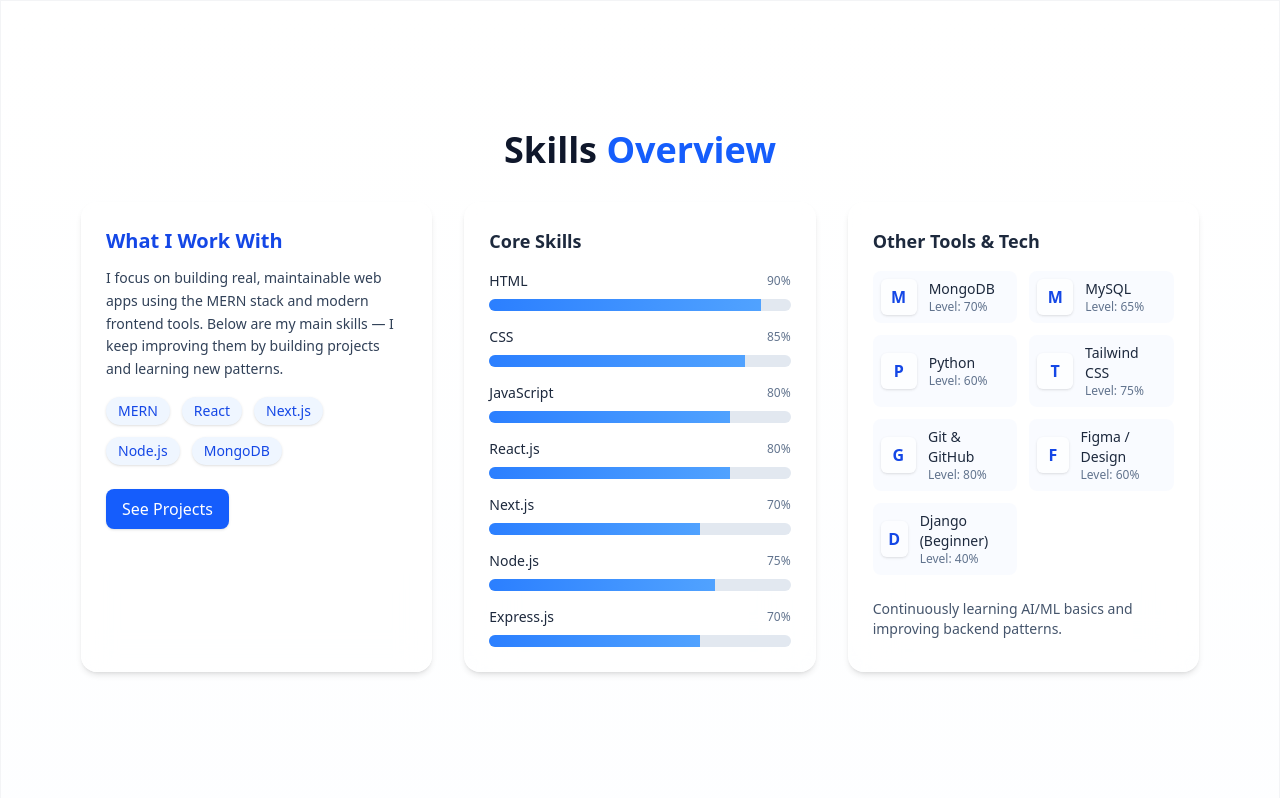
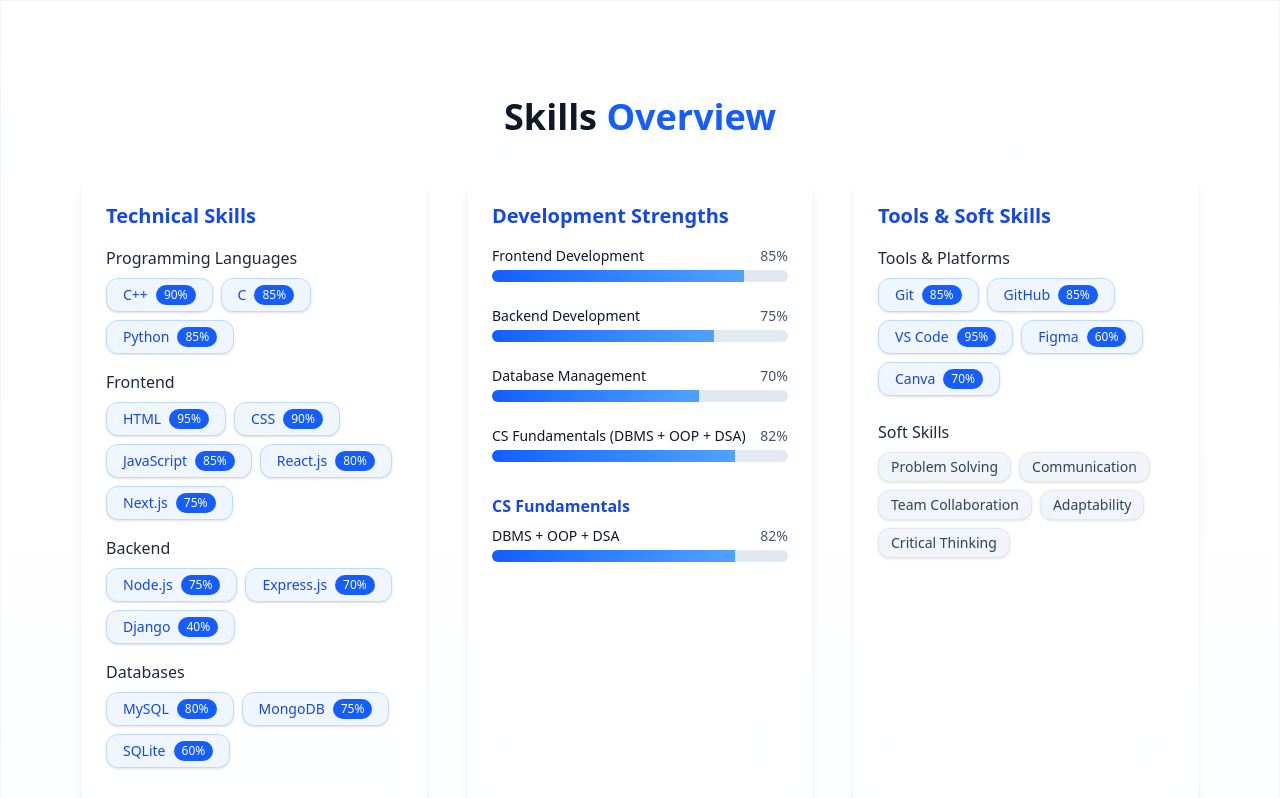
Before and after one commit to abhi1913ek-79ri/portfolio, a Next.js app: page / in a window 1280 px wide. Shown: the part 1600-2398 px from the top of the page. Built offline with nearby package versions, Linux system fonts and the light colour scheme.

Commit message:
feat: contact, footer m, finlaise

```diff
--- a/app/components/About/About.jsx
+++ b/app/components/About/About.jsx
@@ -14,7 +14,7 @@ export default function About() {
     items-center
     px-6 md:px-20
     md:pt-0
-    pt-10
+    py-20
 
 
   "
@@ -25,6 +25,7 @@ export default function About() {
         whileInView={{ opacity: 1, y: 0 }}
         transition={{ duration: 0.4 }}
         className="text-4xl font-bold text-slate-900 text-center mb-12"
+        id="about"
       >
         About <span className="text-blue-600">Me</span>
       </motion.h2>
--- a/app/components/Footer/Footer.jsx
+++ b/app/components/Footer/Footer.jsx
@@ -1,11 +1,126 @@
-import styles from "./Footer.module.css";
+"use client";
+import { motion } from "framer-motion";
+import { Github, Linkedin, Mail } from "lucide-react";
+import Link from "next/link";
 
-function Footer() {
+export default function Footer() {
   return (
-    <>
-      <div className={styles.head}>Footer</div>
-    </>
+    <footer className="relative w-full bg-gradient-to-b from-white via-blue-50/20 to-blue-100/40 pt-20 pb-10 mt-20 overflow-hidden">
+
+      {/* BACKGROUND WAVES */}
+      <div className="absolute inset-0 opacity-30 pointer-events-none">
+        <motion.div
+          className="absolute w-[180%] h-40 bg-blue-500/20 rounded-full blur-3xl top-10 left-[-40%]"
+          animate={{ y: [0, 20, 0] }}
+          transition={{ duration: 6, repeat: Infinity }}
+        />
+        <motion.div
+          className="absolute w-[160%] h-32 bg-blue-400/20 rounded-full blur-3xl bottom-10 left-[-30%]"
+          animate={{ y: [20, 0, 20] }}
+          transition={{ duration: 7, repeat: Infinity }}
+        />
+      </div>
+
+      {/* MAIN FOOTER CONTENT */}
+      <div className="relative z-10 max-w-7xl mx-auto px-6 md:px-12 grid grid-cols-1 md:grid-cols-3 gap-10">
+
+        {/* LEFT COLUMN */}
+        <motion.div
+          initial={{ opacity: 0, x: -20 }}
+          whileInView={{ opacity: 1, x: 0 }}
+          transition={{ duration: 0.5 }}
+        >
+          <h2 className="text-2xl font-bold text-blue-700">Abhishek Giri</h2>
+          <p className="text-slate-700 mt-3 leading-relaxed">
+            Passionate about building beautiful, functional and interactive web experiences.
+            Always learning. Always improving. 🚀
+          </p>
+
+          {/* SOCIAL ICONS */}
+          <div className="flex gap-4 mt-6">
+            <motion.a
+              whileHover={{ scale: 1.15 }}
+              href="https://github.com/abhi1913ek-79ri"
+              target="_blank"
+              className="p-2 rounded-full bg-white/60 backdrop-blur border border-blue-200 shadow hover:shadow-blue-300 hover:bg-blue-600 hover:text-white transition"
+            >
+              <Github size={22} />
+            </motion.a>
+
+            <motion.a
+              whileHover={{ scale: 1.15 }}
+              href="https://linkedin.com/in/abhishek-kumar-giri-abhi1913ek-79ri"
+              target="_blank"
+              className="p-2 rounded-full bg-white/60 backdrop-blur border border-blue-200 shadow hover:shadow-blue-300 hover:bg-blue-600 hover:text-white transition"
+            >
+              <Linkedin size={22} />
+            </motion.a>
+
+            <motion.a
+              whileHover={{ scale: 1.15 }}
+              href="mailto:abhishek@example.com"
+              className="p-2 rounded-full bg-white/60 backdrop-blur border border-blue-200 shadow hover:shadow-blue-300 hover:bg-blue-600 hover:text-white transition"
+            >
+              <Mail size={22} />
+            </motion.a>
+          </div>
+        </motion.div>
+
+        {/* CENTER COLUMN */}
+        <motion.div
+          initial={{ opacity: 0, y: 20 }}
+          whileInView={{ opacity: 1, y: 0 }}
+          transition={{ duration: 0.5 }}
+          className="flex flex-col"
+        >
+          <h3 className="text-xl font-semibold text-blue-700 mb-3">Quick Links</h3>
+
+          <div className="flex flex-col gap-3 text-slate-700 text-sm">
+            {[
+              { label: "Home", href: "#hero" },
+              { label: "About", href: "#about" },
+              { label: "Skills", href: "#skills" },
+              { label: "Projects", href: "#projects" },
+              { label: "Contact", href: "#contact" },
+            ].map((item) => (
+              <motion.a
+                key={item.label}
+                href={item.href}
+                whileHover={{ x: 6, color: "#2563eb" }}
+                className="transition cursor-pointer"
+              >
+                → {item.label}
+              </motion.a>
+            ))}
+          </div>
+        </motion.div>
+
+        {/* RIGHT COLUMN */}
+        <motion.div
+          initial={{ opacity: 0, x: 20 }}
+          whileInView={{ opacity: 1, x: 0 }}
+          transition={{ duration: 0.5 }}
+          className="flex flex-col"
+        >
+          <h3 className="text-xl font-semibold text-blue-700 mb-3">Let's Work Together</h3>
+          <p className="text-slate-700 text-sm mb-4">
+            Open for internships, collaborations and interesting development work.
+            Drop a message anytime!
+          </p>
+
+          <Link
+            href="#contact"
+            className="inline-block px-5 py-2 rounded-lg bg-blue-600 text-white shadow hover:scale-105 transition"
+          >
+            Contact Me
+          </Link>
+        </motion.div>
+      </div>
+
+      {/* COPYRIGHT LINE */}
+      <div className="relative z-10 mt-12 pt-6 border-t border-blue-200/40 text-center text-sm text-slate-600">
+        © {new Date().getFullYear()} Abhishek Kumar Giri — All Rights Reserved.
+      </div>
+    </footer>
   );
 }
-
-export default Footer;
--- a/app/components/Hero/Hero.jsx
+++ b/app/components/Hero/Hero.jsx
@@ -5,7 +5,7 @@ import Link from "next/link";
 
 export default function Hero() {
   return (
-    <section className="md:pt-0 flex flex-col md:flex-row justify-center items-center gap-10 px-6 md:px-20">
+    <section className="md:pt-0 pt-24 flex flex-col md:flex-row justify-center items-center gap-10 px-6 md:px-20">
       {/* LEFT TEXT CONTENT */}
       <div className="flex flex-col items-center md:items-start text-center md:text-left max-w-lg">
         <p className="text-blue-600 font-semibold tracking-wide mb-2 text-xl">
@@ -56,10 +56,10 @@ export default function Hero() {
 
       {/* RIGHT IMAGE */}
       {/* Image + Blob Wrapper */}
-      <div className="relative flex items-center justify-center w-64 h-64 md:w-80 md:h-80 mx-auto">
+      <div className="relative flex items-center justify-center max-md:w-85 max-md:h-85 md:w-80 h-96 md:h-96 -inset-x-4 md:-inset-x-0">
 
         {/* Soft glow */}
-        <div className="absolute -inset-6 bg-blue-500/20 blur-3xl rounded-full"></div>
+        <div className="absolute -inset-6 bg-blue-500/10 blur-3xl rounded-full"></div>
 
         {/* BLUE BLOB SHAPE */}
         <svg
--- a/app/components/Skills/Skills.jsx
+++ b/app/components/Skills/Skills.jsx
@@ -1,40 +1,84 @@
 "use client";
 import { motion } from "framer-motion";
 
-const skillsData = [
-  { name: "HTML", level: 90 },
-  { name: "CSS", level: 85 },
-  { name: "JavaScript", level: 80 },
-  { name: "React.js", level: 80 },
-  { name: "Next.js", level: 70 },
-  { name: "Node.js", level: 75 },
-  { name: "Express.js", level: 70 },
-  { name: "MongoDB", level: 70 },
-  { name: "MySQL", level: 65 },
-  { name: "Python", level: 60 },
-  { name: "Tailwind CSS", level: 75 },
-  { name: "Git & GitHub", level: 80 },
-  { name: "Figma / Design", level: 60 },
-  { name: "Django (Beginner)", level: 40 },
-,
+// Resume-based categories with % levels
+const skills = {
+  programming: [
+    { name: "C++", level: 90 },
+    { name: "C", level: 85 },
+    { name: "Python", level: 85 },
+  ],
+  frontend: [
+    { name: "HTML", level: 95 },
+    { name: "CSS", level: 90 },
+    { name: "JavaScript", level: 85 },
+    { name: "React.js", level: 80 },
+    { name: "Next.js", level: 75 },
+  ],
+  backend: [
+    { name: "Node.js", level: 75 },
+    { name: "Express.js", level: 70 },
+    { name: "Django", level: 40 },
+  ],
+  databases: [
+    { name: "MySQL", level: 80 },
+    { name: "MongoDB", level: 75 },
+    { name: "SQLite", level: 60 },
+  ],
+  csFundamentals: [
+    { name: "DBMS", level: 85 },
+    { name: "OOP (C++)", level: 90 },
+    { name: "DSA", level: 75 },
+  ],
+  tools: [
+    { name: "Git", level: 85 },
+    { name: "GitHub", level: 85 },
+    { name: "VS Code", level: 95 },
+    { name: "Figma", level: 60 },
+    { name: "Canva", level: 70 },
+  ],
+  softSkills: [
+    "Problem Solving",
+    "Communication",
+    "Team Collaboration",
+    "Adaptability",
+    "Critical Thinking",
+  ],
+};
+
+// Progress Bars (Development Strengths)
+const progressData = [
+  { name: "Frontend Development", level: 85 },
+  { name: "Backend Development", level: 75 },
+  { name: "Database Management", level: 70 },
+  { name: "CS Fundamentals (DBMS + OOP + DSA)", level: 82 },
 ];
 
-// small animated badge
-function SkillBadge({ label }) {
+// Badge with % + glow hover effect
+function Badge({ name, level }) {
   return (
-    <motion.span
-      initial={{ opacity: 0, y: 6 }}
+    <motion.div
+      initial={{ opacity: 0, y: 8 }}
       whileInView={{ opacity: 1, y: 0 }}
       transition={{ duration: 0.35 }}
-      className="px-3 py-1 rounded-full bg-blue-50 text-blue-700 text-sm font-medium shadow-sm"
+      whileHover={{ scale: 1.08 }}
+      className="
+        px-4 py-1.5 flex items-center gap-2
+        bg-blue-50 text-blue-700 rounded-xl shadow-sm
+        border border-blue-200 hover:border-blue-500
+        hover:shadow-blue-300 transition-all cursor-pointer
+      "
     >
-      {label}
-    </motion.span>
+      <span className="font-medium text-sm">{name}</span>
+      <span className="text-xs px-2 py-0.5 bg-blue-600 text-white rounded-full">
+        {level}%
+      </span>
+    </motion.div>
   );
 }
 
-// horizontal progress bar
-function SkillBar({ name, level, delay = 0 }) {
+// Progress Bar Component
+function ProgressBar({ name, level, delay }) {
   return (
     <motion.div
       initial={{ opacity: 0, x: -20 }}
@@ -42,18 +86,17 @@ function SkillBar({ name, level, delay = 0 }) {
       transition={{ duration: 0.5, delay }}
       className="w-full"
     >
-      <div className="flex justify-between items-center mb-2">
-        <span className="text-sm font-medium text-slate-800">{name}</span>
-        <span className="text-xs text-slate-500">{level}%</span>
+      <div className="flex justify-between text-sm font-medium mb-1">
+        <span className="text-slate-900">{name}</span>
+        <span className="text-slate-600">{level}%</span>
       </div>
 
       <div className="w-full h-3 bg-slate-200 rounded-full overflow-hidden">
         <motion.div
           initial={{ width: 0 }}
           whileInView={{ width: `${level}%` }}
-          transition={{ duration: 0.9, delay }}
-          className="h-full bg-gradient-to-r from-blue-500 to-blue-400"
-          aria-hidden="true"
+          transition={{ duration: 1 }}
+          className="h-full bg-gradient-to-r from-blue-600 to-blue-400"
         />
       </div>
     </motion.div>
@@ -64,93 +107,144 @@ export default function Skills() {
   return (
     <section
       id="skills"
-      className="w-full min-h-screen flex flex-col items-center justify-center px-6 md:px-20 py-20 bg-gradient-to-b from-white to-blue-50/10"
+      className="w-full min-h-screen px-6 md:px-20 py-24
+      bg-gradient-to-b from-white to-blue-50/10 flex flex-col items-center"
     >
+      {/* Heading */}
       <motion.h2
         initial={{ opacity: 0, y: 20 }}
         whileInView={{ opacity: 1, y: 0 }}
         transition={{ duration: 0.45 }}
-        className="text-4xl font-bold text-slate-900 text-center mb-8"
+        className="text-4xl font-bold text-center text-slate-900 mb-10"
       >
         Skills <span className="text-blue-600">Overview</span>
       </motion.h2>
 
-      <div className="w-full max-w-6xl grid grid-cols-1 md:grid-cols-3 gap-8">
-        {/* Left: short intro + badges */}
+      <div className="w-full max-w-7xl grid grid-cols-1 md:grid-cols-3 gap-10">
+
+        {/* ====================== CARD 1 ====================== */}
         <motion.div
-          initial={{ opacity: 0, x: -30 }}
-          whileInView={{ opacity: 1, x: 0 }}
-          transition={{ duration: 0.5 }}
-          className="col-span-1 bg-white/60 backdrop-blur-lg border border-white/60 rounded-2xl p-6 shadow-md"
+          whileHover={{ scale: 1.03 }}
+          transition={{ duration: 0.3 }}
+          className="
+            p-6 bg-white/60 backdrop-blur-lg rounded-2xl shadow-md
+            border border-white/60 hover:border-blue-400 hover:shadow-blue-200
+            transition-all
+          "
         >
-          <h3 className="text-xl font-semibold text-blue-700 mb-3">What I Work With</h3>
-          <p className="text-slate-700 mb-4 leading-relaxed text-sm">
-            I focus on building real, maintainable web apps using the MERN stack and
-            modern frontend tools. Below are my main skills — I keep improving them
-            by building projects and learning new patterns.
-          </p>
+          <h3 className="text-xl font-semibold text-blue-700 mb-4">
+            Technical Skills
+          </h3>
 
-          <div className="flex flex-wrap gap-3">
-            {["MERN", "React", "Next.js", "Node.js", "MongoDB"].map((s) => (
-              <SkillBadge key={s} label={s} />
+          {/* Programming */}
+          <div className="mb-4">
+            <p className="font-medium text-slate-800 mb-2">Programming Languages</p>
+            <div className="flex flex-wrap gap-2">
+              {skills.programming.map((s) => (
+                <Badge key={s.name} name={s.name} level={s.level} />
+              ))}
+            </div>
+          </div>
+
+          {/* Frontend */}
+          <div className="mb-4">
+            <p className="font-medium text-slate-800 mb-2">Frontend</p>
+            <div className="flex flex-wrap gap-2">
+              {skills.frontend.map((s) => (
+                <Badge key={s.name} name={s.name} level={s.level} />
+              ))}
+            </div>
+          </div>
+
+          {/* Backend */}
+          <div className="mb-4">
+            <p className="font-medium text-slate-800 mb-2">Backend</p>
+            <div className="flex flex-wrap gap-2">
+              {skills.backend.map((s) => (
+                <Badge key={s.name} name={s.name} level={s.level} />
+              ))}
+            </div>
+          </div>
+
+          {/* Databases */}
+          <div className="mb-4">
+            <p className="font-medium text-slate-800 mb-2">Databases</p>
+            <div className="flex flex-wrap gap-2">
+              {skills.databases.map((s) => (
+                <Badge key={s.name} name={s.name} level={s.level} />
+              ))}
+            </div>
+          </div>
+        </motion.div>
+
+        {/* ====================== CARD 2 ====================== */}
+        <motion.div
+          whileHover={{ scale: 1.03 }}
+          transition={{ duration: 0.3 }}
+          className="
+            p-6 bg-white/50 backdrop-blur-xl rounded-2xl shadow-md
+            border border-white/60 hover:border-blue-400 hover:shadow-blue-200 transition-all
+          "
+        >
+          <h3 className="text-xl font-semibold text-blue-700 mb-4">
+            Development Strengths
+          </h3>
+
+          <div className="space-y-6">
+            {progressData.map((p, i) => (
+              <ProgressBar
+                key={p.name}
+                name={p.name}
+                level={p.level}
+                delay={0.08 * i}
+              />
             ))}
           </div>
 
-          <div className="mt-6">
-            <a
-              href="#projects"
-              className="inline-block px-4 py-2 bg-blue-600 text-white rounded-lg shadow hover:scale-105 transition"
-            >
-              See Projects
-            </a>
+          {/* CS Fundamentals Bar */}
+          <div className="mt-8">
+            <h4 className="text-md font-semibold text-blue-700 mb-2">
+              CS Fundamentals
+            </h4>
+            <ProgressBar
+              name="DBMS + OOP + DSA"
+              level={82}
+              delay={0.4}
+            />
           </div>
         </motion.div>
 
-        {/* Middle: skill bars */}
+        {/* ====================== CARD 3 ====================== */}
         <motion.div
-          initial={{ opacity: 0, y: 20 }}
-          whileInView={{ opacity: 1, y: 0 }}
-          transition={{ duration: 0.5 }}
-          className="col-span-1 md:col-span-1 bg-white/50 backdrop-blur-xl border border-white/50 rounded-2xl p-6 shadow-md"
+          whileHover={{ scale: 1.03 }}
+          transition={{ duration: 0.3 }}
+          className="
+            p-6 bg-white/50 backdrop-blur-xl rounded-2xl shadow-md
+            border border-white/60 hover:border-blue-400 hover:shadow-blue-200 transition-all
+          "
         >
-          <h4 className="text-lg font-semibold text-slate-800 mb-4">Core Skills</h4>
-          <div className="space-y-4">
-            {skillsData.slice(0, 7).map((s, i) => (
-              <SkillBar key={s.name} name={s.name} level={s.level} delay={i * 0.08} />
-            ))}
-          </div>
-        </motion.div>
+          <h3 className="text-xl font-semibold text-blue-700 mb-4">
+            Tools & Soft Skills
+          </h3>
 
-        {/* Right: more skills + small tools */}
-        <motion.div
-          initial={{ opacity: 0, x: 30 }}
-          whileInView={{ opacity: 1, x: 0 }}
-          transition={{ duration: 0.5 }}
-          className="col-span-1 bg-white/50 backdrop-blur-xl border border-white/50 rounded-2xl p-6 shadow-md"
-        >
-          <h4 className="text-lg font-semibold text-slate-800 mb-4">Other Tools & Tech</h4>
-
-          <div className="grid grid-cols-2 gap-3">
-            {skillsData.slice(7).map((s, i) => (
-              <div
-                key={s.name}
-                className="flex items-center gap-3 bg-blue-50/40 rounded-lg p-2"
-              >
-                <div className="w-9 h-9 rounded-md bg-white/60 flex items-center justify-center text-blue-700 font-semibold shadow-sm">
-                  {s.name.charAt(0)}
-                </div>
-                <div>
-                  <div className="text-sm font-medium text-slate-800">{s.name}</div>
-                  <div className="text-xs text-slate-500">Level: {s.level}%</div>
-                </div>
-              </div>
+          <p className="font-medium text-slate-800 mb-2">Tools & Platforms</p>
+          <div className="flex flex-wrap gap-2 mb-6">
+            {skills.tools.map((s) => (
+              <Badge key={s.name} name={s.name} level={s.level} />
             ))}
           </div>
 
-          <div className="mt-6">
-            <p className="text-sm text-slate-600">
-              Continuously learning AI/ML basics and improving backend patterns.
-            </p>
+          <p className="font-medium text-slate-800 mb-2">Soft Skills</p>
+          <div className="flex flex-wrap gap-2">
+            {skills.softSkills.map((s) => (
+              <motion.div
+                key={s}
+                whileHover={{ scale: 1.08 }}
+                className="px-3 py-1 bg-slate-100 text-slate-700 rounded-xl shadow-sm text-sm border border-slate-200"
+              >
+                {s}
+              </motion.div>
+            ))}
           </div>
         </motion.div>
       </div>
--- a/app/globals.css
+++ b/app/globals.css
@@ -48,7 +48,7 @@ html{
   @apply scroll-smooth;
 }
 html {
-  scroll-padding-top: 96px;
+  scroll-padding-top: 20px;
   scroll-behavior: smooth;
 }
 
@@ -58,7 +58,7 @@ html {
   background: rgba(126, 155, 218, 0.644);
 }
 
-.main-section{
+.main-section {
   @apply min-h-screen border border-gray-100 flex justify-center items-center ;
 }
 
@@ -66,10 +66,15 @@ html {
   @apply bg-white;
 }
 
-#footer{
+/* #footer{
   @apply max-h-100 bg-blue-950 ;
-}
+} */
 
 #hero{
   @apply flex flex-col justify-center items-center;
 }
+
+[id] {
+  scroll-margin-top: 0vh;
+  /* scroll-margin-bottom: 50vh; */
+}
--- a/app/page.jsx
+++ b/app/page.jsx
@@ -5,6 +5,7 @@ import Projects from "./components/Projects/Projects";
 import Skills from "./components/Skills/Skills";
 import Contact from "./components/Contact/Contact";
 import Footer from "./components/Footer/Footer";
+import TopButton from "./ui/TopButton";
 
 export default function Page() {
   return (
@@ -28,9 +29,11 @@ export default function Page() {
         <section className="main-section" id="contact">
           <Contact />
         </section>
-        <section className="main-section" id="footer">
+        <section className="footer" id="footer">
           <Footer />
         </section>
+
+        <TopButton />
       </div>
     </div>
   )
```
Also changed, not shown: app/components/Contact/Contact.jsx (+6 -3 lines), app/ui/TopButton.jsx (added, +39 -0 lines), public/profile-preview.png (added), 1 other file (tests, documents, lock files or other folders).
